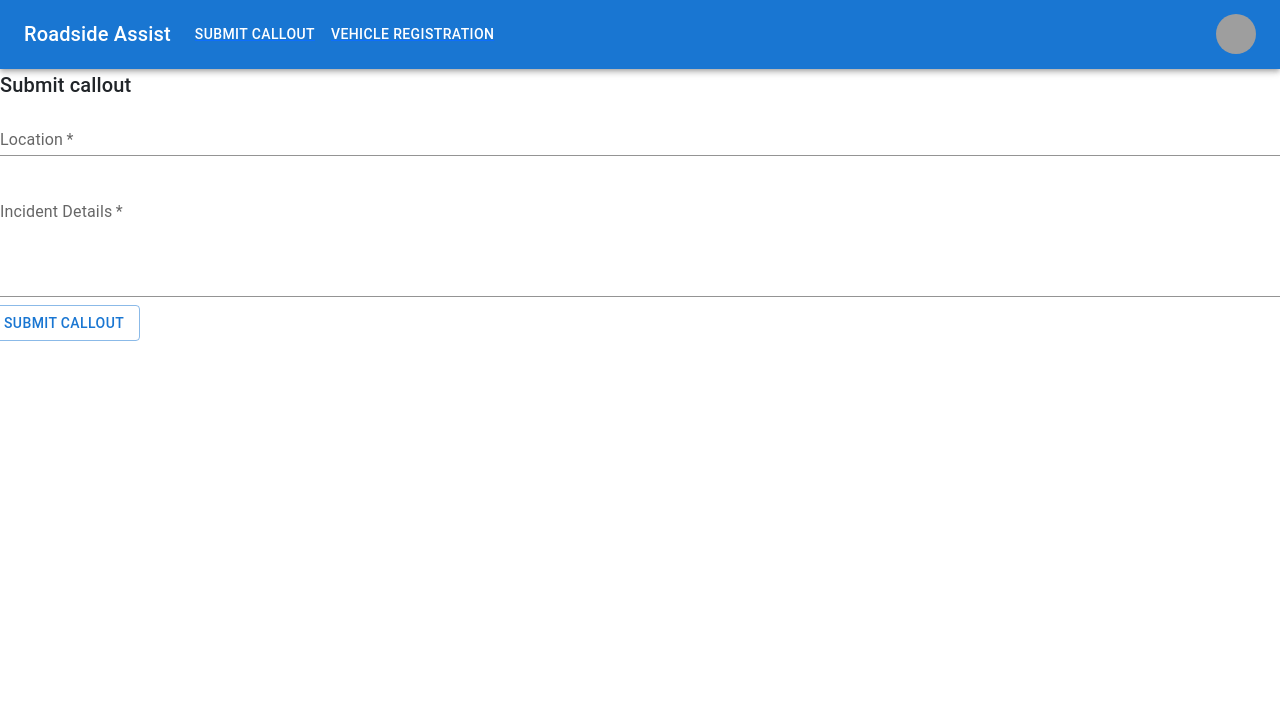
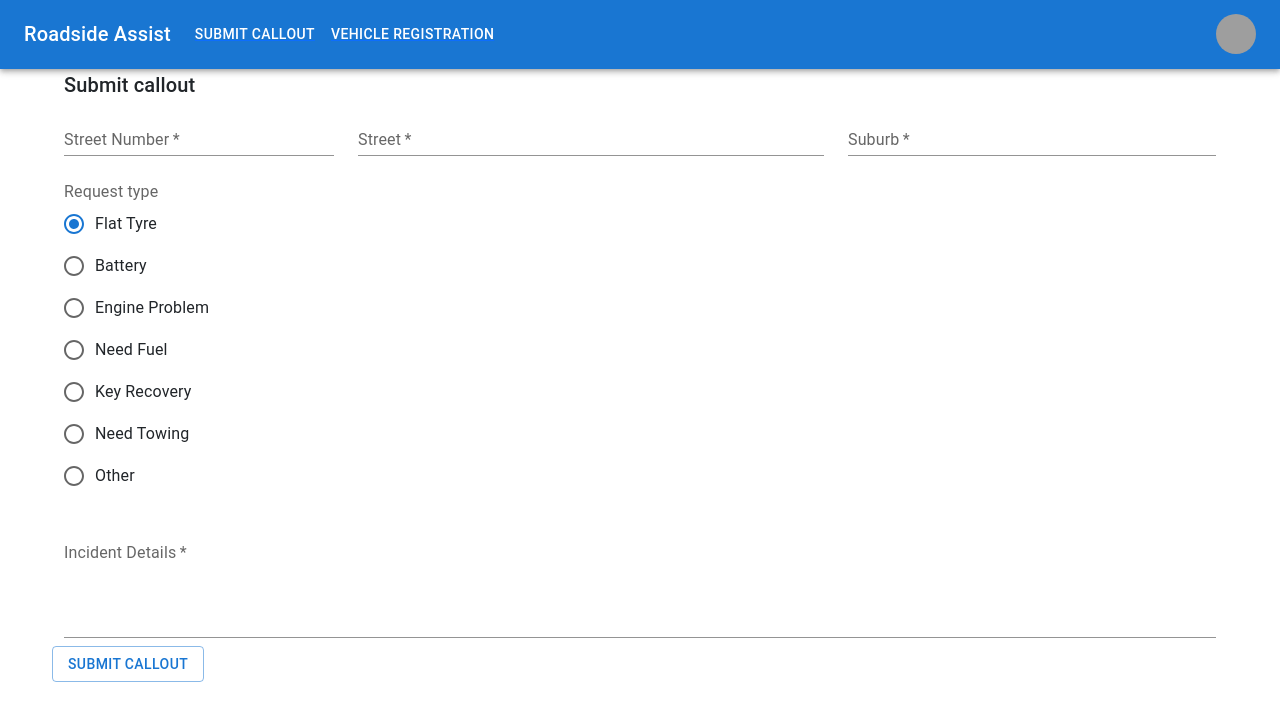
Before and after one commit to emma-edwards/CSCI314-C13, a React (Create React App) app in the folder my-react-app/: page /SubmitClaim in a window 1280 px wide. Shown: the top 720 px of the page. Built offline with nearby package versions, Linux system fonts and the light colour scheme; grey boxes are pictures that could not be loaded; what google-maps-react would draw is missing.

Commit message:
Edit submit Claim form

```diff
--- a/my-react-app/package.json
+++ b/my-react-app/package.json
@@ -13,6 +13,7 @@
     "@testing-library/user-event": "^13.5.0",
     "bootstrap": "^5.1.3",
     "date-fns": "^2.28.0",
+    "google-maps-react": "^2.0.6",
     "react": "^18.0.0",
     "react-dom": "^18.0.0",
     "react-scripts": "5.0.1",
--- a/my-react-app/src/Pages/SubmitClaim.js
+++ b/my-react-app/src/Pages/SubmitClaim.js
@@ -4,6 +4,12 @@ import Grid from "@mui/material/Grid";
 import TextField from "@mui/material/TextField";
 import Button from "@mui/material/Button";
 import * as React from "react";
+import Container from "@mui/material/Container";
+import Radio from '@mui/material/Radio';
+import RadioGroup from '@mui/material/RadioGroup';
+import FormControlLabel from '@mui/material/FormControlLabel';
+import FormControl from '@mui/material/FormControl';
+import FormLabel from '@mui/material/FormLabel';
 
 export default function SubmitClaim() {
     const[location,setLocation]=useState('')
@@ -37,20 +43,61 @@ export default function SubmitClaim() {
 
     return (
         <React.Fragment>
+            <Container>
             <Typography variant="h6" gutterBottom>
                 Submit callout
             </Typography>
             <Grid container spacing={3}>
-                <Grid item xs={12} sm={12}>
+                <Grid item xs={12} sm={3}>
                     <TextField
                         required
-                        id="location"
-                        name="location"
-                        label="Location"
+                        id="sNumber"
+                        name="sNumber"
+                        label="Street Number"
+                        variant="standard"
                         fullWidth
-                        variant="standard"
                         onChange={(e)=>setLocation(e.target.value)}
                     />
+                </Grid>
+                <Grid item xs={12} sm={5}>
+                    <TextField
+                        required
+                        id="Street"
+                        name="Street"
+                        label="Street"
+                        variant="standard"
+                        fullWidth
+                        onChange={(e)=>setLocation(e.target.value)}
+                    />
+                </Grid>
+                <Grid item xs={12} sm={4}>
+                    <TextField
+                        required
+                        id="Suburb"
+                        name="Suburb"
+                        label="Suburb"
+                        variant="standard"
+                        fullWidth
+                        onChange={(e)=>setLocation(e.target.value)}
+                    />
+                </Grid>
+                <Grid item xs={12} sm={4}>
+                    <FormControl>
+                        <FormLabel id="type-radio-buttons-group-label">Request type</FormLabel>
+                        <RadioGroup
+                            aria-labelledby="type-radio-buttons-group-label"
+                            defaultValue="tyre"
+                            name="radio-buttons-group"
+                        >
+                            <FormControlLabel value="tyre" control={<Radio />} label="Flat Tyre" />
+                            <FormControlLabel value="battery" control={<Radio />} label="Battery" />
+                            <FormControlLabel value="engine" control={<Radio />} label="Engine Problem" />
+                            <FormControlLabel value="fuel" control={<Radio />} label="Need Fuel" />
+                            <FormControlLabel value="key" control={<Radio />} label="Key Recovery" />
+                            <FormControlLabel value="tow" control={<Radio />} label="Need Towing" />
+                            <FormControlLabel value="other" control={<Radio />} label="Other" />
+                        </RadioGroup>
+                    </FormControl>
                 </Grid>
                 <Grid item xs={12} sm={12}>
                     <TextField
@@ -70,6 +117,7 @@ export default function SubmitClaim() {
                     Submit Callout
                 </Button>
             </Grid>
+            </Container>
         </React.Fragment>
     )
 };
```
Also changed, not shown: 1 other file (tests, documents, lock files or other folders).
